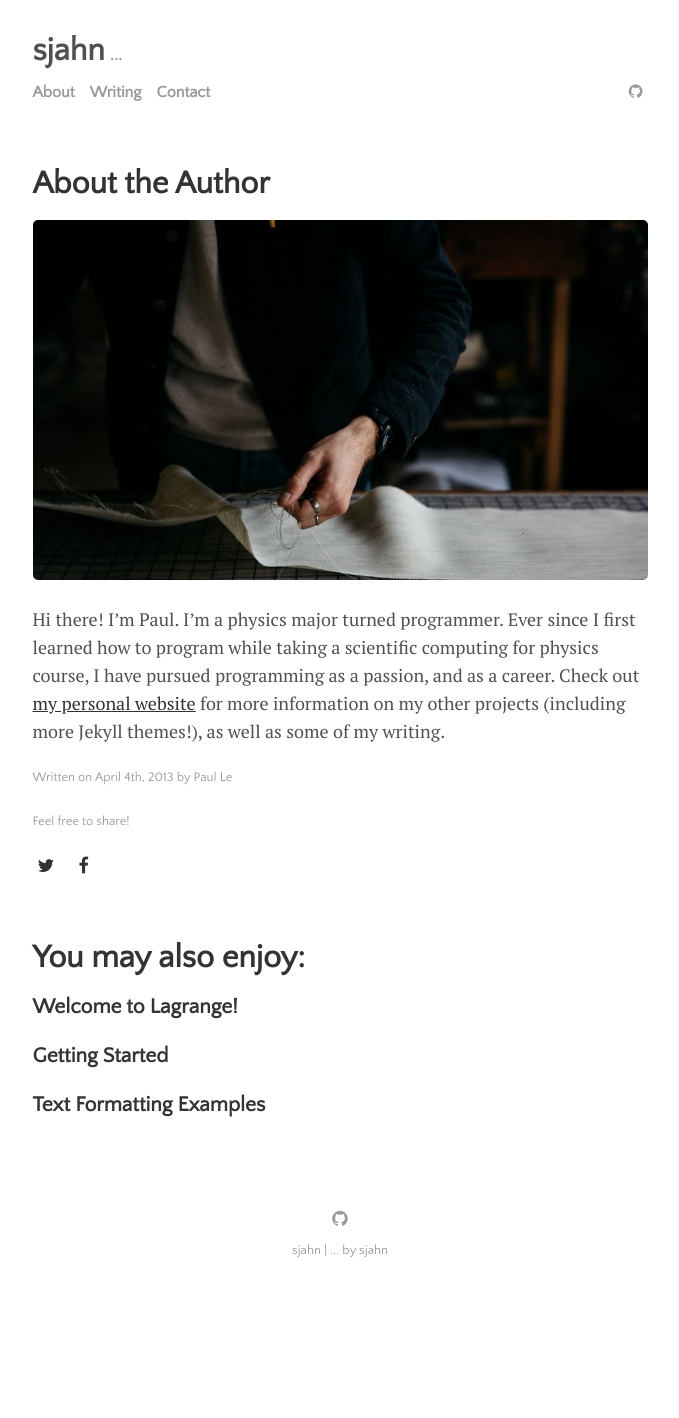
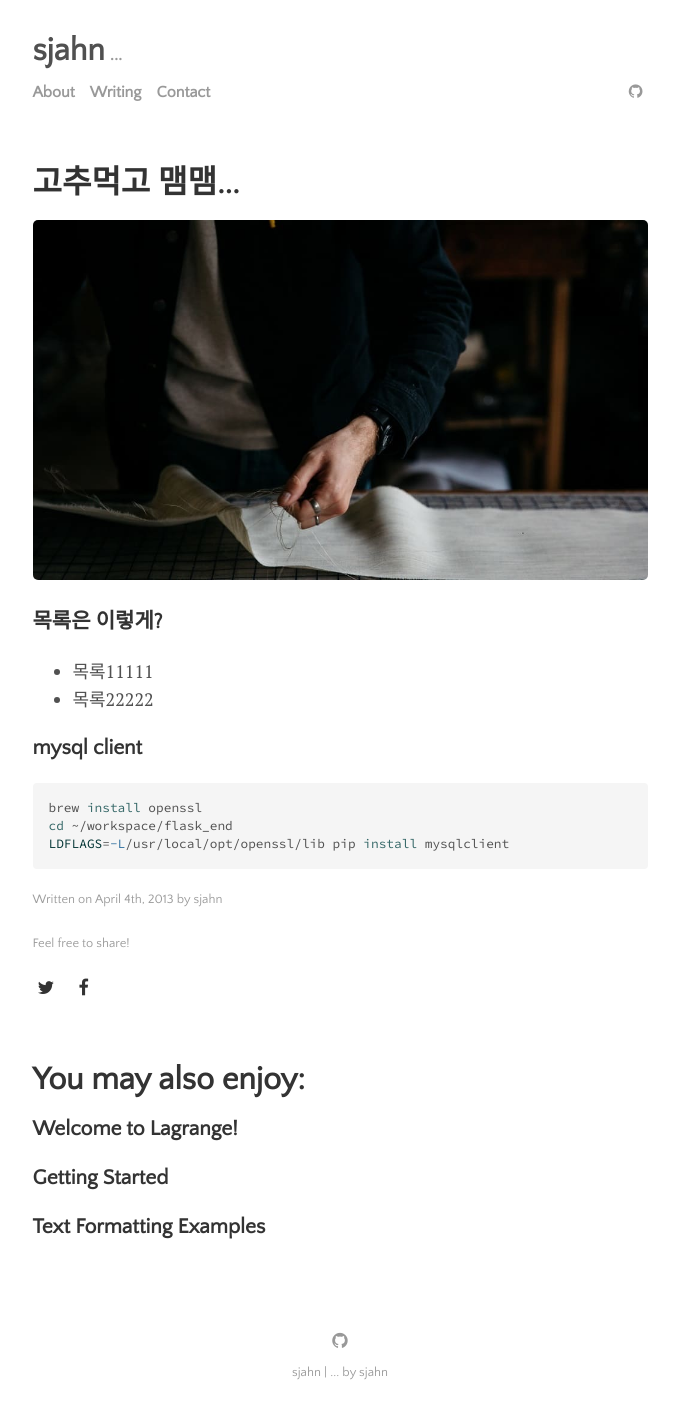
Before and after one commit to asj214/asj214.github.io, a Jekyll site: the page built from _posts/2013-04-04-about-the-author.md, in a window 1280 px wide. Shown: the whole page, without its empty margins (300-979 px from the left). Built offline with Jekyll 4.4.1, drawn with Linux system fonts in a browser that asks for light colours; before the commit the page ends 1296 px from its top, so only the background shows below that.

Commit message:
불편한 블로그

````diff
--- a/_posts/2013-04-04-about-the-author.md
+++ b/_posts/2013-04-04-about-the-author.md
@@ -1,10 +1,19 @@
 ---
 layout: post
-title: "About the Author"
-author: "Paul Le"
+title: "고추먹고 맴맴..."
+author: "sjahn"
 categories: journal
 tags: [documentation,sample]
 image: cutting.jpg
 ---
 
-Hi there! I'm Paul. I’m a physics major turned programmer. Ever since I first learned how to program while taking a scientific computing for physics course, I have pursued programming as a passion, and as a career. Check out [my personal website](https://www.lenpaul.com/) for more information on my other projects (including more Jekyll themes!), as well as some of my writing.
+### 목록은 이렇게?
+* 목록11111
+* 목록22222
+
+### mysql client
+```sh
+brew install openssl
+cd ~/workspace/flask_end
+LDFLAGS=-L/usr/local/opt/openssl/lib pip install mysqlclient
+```
````
